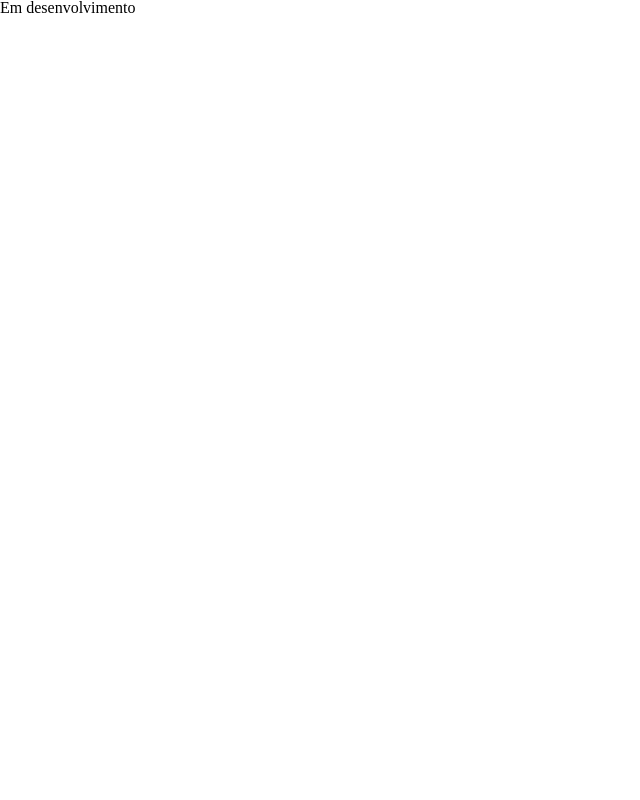
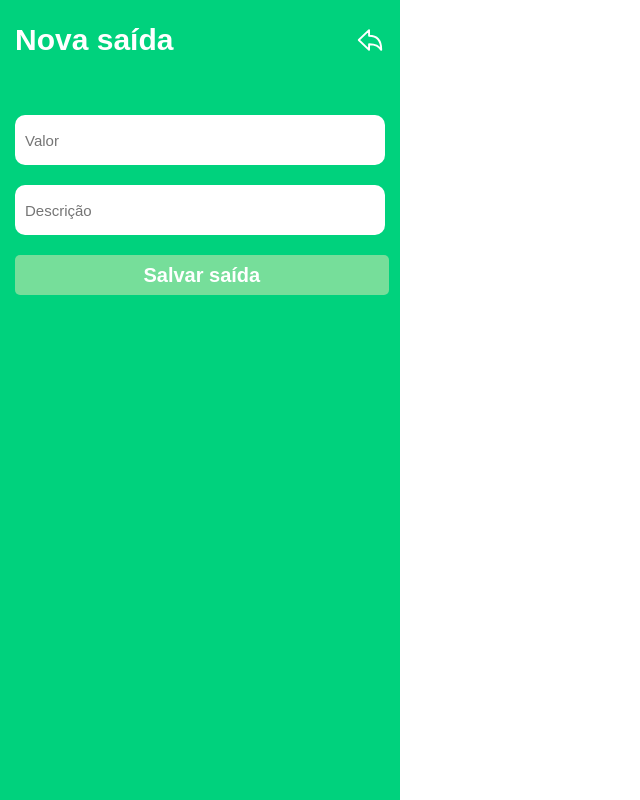
Before and after one commit to Tavares-ltc/my-wallet-front-end, a React (Create React App) app: page /saida in a window 1280 px wide. Shown: the whole page, without its empty margins (0-640 px from the left). Built offline with nearby package versions, Linux system fonts and the light colour scheme.

Commit message:
Foram adicionadas as funções de post que permitem a criação e o login do usuário.

```diff
--- a/package.json
+++ b/package.json
@@ -3,6 +3,7 @@
   "version": "0.1.0",
   "private": true,
   "dependencies": {
+    "axios": "^0.27.2",
     "react": "^16.14.0",
     "react-dom": "^16.14.0",
     "react-is": "^16.13.1",
--- a/src/App.js
+++ b/src/App.js
@@ -7,17 +7,18 @@ import styled from "styled-components";
 
 export default function App() {
     const [userName, setUserName] = useState('')
+    const [authorization, setAuthorization] = useState('')
     return (
         <>
 
 
             <BrowserRouter>
                 <Routes>
-                    <Route path='/' element={<HomePage type={'sign-in'} setUserName={setUserName} />} />
+                    <Route path='/' element={<HomePage type={'sign-in'} setAuthorization={setAuthorization} setUserName={setUserName} />} />
                     <Route path='/cadastro' element={<HomePage type={'sign-up'}  />} />
-                    <Route path='/mywallet' element={<MyWallet/>} userName={userName} />
-                    <Route path='/entrada' element={<CashFlow/>} type={'in'} />
-                    <Route path='/saida' element={<CashFlow/>} type={'out'} />
+                    <Route path='/mywallet' element={<MyWallet userName={userName} authorization={authorization}/>} />
+                    <Route path='/entrada' element={<CashFlow type={'in'}/>}  />
+                    <Route path='/saida' element={<CashFlow type={'out'}/>}  />
 
                 </Routes>
             </BrowserRouter>
--- a/src/CashFlow.js
+++ b/src/CashFlow.js
@@ -1,8 +1,95 @@
+import { useEffect, useState } from "react"
+import { useNavigate } from "react-router-dom"
+import styled from "styled-components"
+import { Page, Header } from "./MyWallet"
 
-export default function CashFlow(){
+export default function CashFlow({ type }) {
+    const [cashFlowData, setCashFlowData] = useState({ value: '', description: '' })
+    const [flowType, setFlowType] = useState('entrada')
+    const navigate = useNavigate()
+    useEffect(() => {
+        if (type === 'out') {
+            setFlowType('saída')
+        } else {
+            setFlowType('entrada')
+        }
+    }, [type])
+
     return (
-        <>
-        <h1>Em desenvolvimento</h1>
-        </>
+        <Page>
+            <Header>
+                <h1>Nova {flowType}</h1>
+                <ion-icon name="arrow-undo-outline" onClick={() => navigate('/mywallet')}></ion-icon>
+            </Header>
+            <Forms onSubmit={sendData}>
+                <form >
+                    <input type='number' pattern="/[0-9]/" min="0" placeholder='Valor' name='value' onChange={handleCashFlowData} required />
+                    <input type='text' placeholder='Descrição' name='description' onChange={handleCashFlowData} required />
+                    <button type='submit' value='entrar'> Salvar {flowType}</button>
+                </form>
+            </Forms>
+        </Page>
     )
+
+    function handleCashFlowData(event) {
+        setCashFlowData({
+            ...cashFlowData,
+            [event.target.name]: event.target.value
+        })
+    }
+    function sendData(event) {
+        event.preventDefault();
+        if (type === 'in') {
+
+            return console.log(cashFlowData)
+        }
+        console.log(cashFlowData)
+    }
 }
+
+
+const Forms = styled.div`
+width: 100%;
+display: flex;
+flex-direction: column;
+justify-content: center;
+align-items: center;
+input{
+    box-sizing: border-box;
+    padding-left: 10px;
+    height: 50px;
+    border-radius: 10px;
+    border-style: none;
+    margin-top: 20px;
+    width: 100%;
+    font-size: 15px;
+    font-family: Arial, Helvetica, sans-serif;
+/* Chrome, Safari, Edge, Opera */
+&::-webkit-outer-spin-button,
+&::-webkit-inner-spin-button {
+  -webkit-appearance: none;
+  margin: 0;
+}
+/* Firefox */
+&[type=number] {
+  -moz-appearance: textfield;
+}
+    &:focus{
+ outline: 2px solid #21bb57;
+    }
+}
+button {
+    margin-top: 20px;
+    height: 40px;
+    width: 101%;
+    border-style: none;
+    border-radius: 5px;
+    background-color: #76de9a;
+    color: white;
+    font-size: 20px;
+    font-weight: 700;
+    cursor : pointer ;
+    font-family: Arial, Helvetica, sans-serif;
+
+}
+`
--- a/src/HomePage.js
+++ b/src/HomePage.js
@@ -1,10 +1,13 @@
 import styled from 'styled-components';
 import { useState } from "react";
 import { useNavigate } from 'react-router-dom';
-export default function HomePage({ type, setUserName }) {
+import axios from 'axios';
+
+export default function HomePage({ type, setUserName, setAuthorization }) {
     const [loginData, setLoginData] = useState({ email: '', password: '' })
-    const [signUpData, setSignUpData] = useState({name:'', email: '', password: ''})
-    const [hover, setHover] = useState(false)
+    const [signUpData, setSignUpData] = useState({ name: '', email: '', password: '' })
+    const [hover, setHover] = useState(false);
+    const [passowrdValidationText, setPasswordValidationText] = useState('')
     const navigate = useNavigate()
 
     if (type === 'sign-in') {
@@ -14,8 +17,8 @@ export default function HomePage({ type, setUserName }) {
                 <h1 >My Wallet</h1>
                 <Forms onSubmit={sendData} hover={hover}>
                     <form >
-                        <input type='email' placeholder='E-mail' name='email' onChange={handleLogin} required />
-                        <input type='password' placeholder='Senha' name='password' onChange={handleLogin} required />
+                        <input type='email' value={loginData.email} placeholder='E-mail' name='email' onChange={handleLogin} required />
+                        <input type='password' value={loginData.password} placeholder='Senha' name='password' onChange={handleLogin} required />
                         <button type='submit' value='entrar'> Entrar</button>
                     </form>
                     <p onMouseOver={() => setHover(!hover)}
@@ -31,10 +34,11 @@ export default function HomePage({ type, setUserName }) {
             <h1 >My Wallet</h1>
             <Forms onSubmit={sendData} hover={hover}>
                 <form >
-                    <input type='text' placeholder='Nome' name='name'onChange={handleSignUp} required/>
+                    <input type='text' placeholder='Nome' name='name' onChange={handleSignUp} required />
                     <input type='email' placeholder='E-mail' name='email' onChange={handleSignUp} required />
                     <input type='password' placeholder='Senha' name='password' onChange={handleSignUp} required />
-                    <input type='password' placeholder='Confirme a senha' name='password' onChange={handleSignUp} required />
+                    <input type='password' placeholder='Confirme a senha' name='password_confirm' onChange={handleSignUp} required />
+                    <p>{passowrdValidationText}</p>
                     <button type='submit' value='entrar'> Entrar </button>
                 </form>
                 <p onMouseOver={() => setHover(!hover)}
@@ -45,17 +49,42 @@ export default function HomePage({ type, setUserName }) {
     )
     function sendData(event) {
         event.preventDefault();
-        if(type === 'sign-in') {
+        if (type === 'sign-in') {
             console.log(loginData)
-         setUserName(loginData.name)
-        //    navigate('/mywallet')
+            axios.post("http://localhost:5000/sign-in", loginData).then((res)=> {
+                setAuthorization({
+                    headers: {
+                        'authorization': `Bearer ${res.data.token}`
+                    }
+                })
+                setUserName(res.data.name)
+                navigate('/mywallet')
+            }).catch((err)=> {
+                alert('Verifique o email e a senha.');
+                console.log(err);
+            })
         } else {
             //verificar se as senhas são iguais
-            console.log(signUpData)
+            if (signUpData.password !== signUpData.password_confirm) {
+                setPasswordValidationText('As senhas devem ser iguais.')
+                return;
             }
+            setPasswordValidationText('');
+            delete signUpData.password_confirm
+
+            axios.post("http://localhost:5000/sign-up", signUpData).then(()=> {
+                alert('Usuário criado com sucesso!');
+             navigate('/')
+            }).catch(err => {
+                console.error(err);
+                alert("Erro ao fazer cadastro! Consulte os logs.");
+            });
         }
 
-    function handleSignUp (event) {
+    }
+
+
+function handleSignUp(event) {
     setSignUpData({
         ...signUpData,
         [event.target.name]: event.target.value
@@ -114,6 +143,10 @@ input{
  outline: 2px solid #21bb57;
     }
 }
+form>p{
+    margin-top: 0;
+    color: #ff4848ff;
+}
 button {
     margin-top: 20px;
     height: 40px;
--- a/src/MyWallet.js
+++ b/src/MyWallet.js
@@ -1,13 +1,38 @@
 import styled from "styled-components";
 import { useNavigate } from "react-router-dom";
+import axios from 'axios';
 
-export default function MyWallet({ userName }) {
+export default function MyWallet({ userName, authorization },) {
     const navigate = useNavigate()
-
+    console.log(authorization)
+if(!authorization){
     return (
         <Page>
             <Header>
-                <h1>Olá, fulano</h1>
+                <h1>Olá, tente fazer login.</h1>
+                <ion-icon name="log-out-outline" onClick={()=> navigate('/')}></ion-icon>
+            </Header>
+            <BalancePage>
+        <h3>401 unauthorized</h3>
+            </BalancePage>
+            <Botton>
+            <Button >
+                <ion-icon name="add-circle-outline"></ion-icon>
+                <h2>Nova <br/> entrada</h2>
+                </Button>
+                <Button>
+                <ion-icon name="remove-circle-outline"></ion-icon>
+                <h2>Nova <br/> saida</h2>
+                </Button>
+            </Botton>
+        </Page>
+    )
+}
+listCashflow()
+    return (
+        <Page>
+            <Header>
+                <h1>Olá, {userName}</h1>
                 <ion-icon name="log-out-outline" onClick={()=> navigate('/')}></ion-icon>
             </Header>
             <BalancePage>
@@ -25,6 +50,17 @@ export default function MyWallet({ userName }) {
             </Botton>
         </Page>
     )
+
+    function listCashflow(){
+        axios.get("http://localhost:5000/cashflow", authorization)
+        .then((res)=> {
+            console.log(res)
+        })
+        .catch((res)=> {
+            console.log(res)
+        })
+    }
+
 }
 
 
@@ -64,6 +100,10 @@ width: 100%;
 background-color: white;
 border-radius: 2%;
 margin-bottom: 25px;
+h3{
+    margin: auto auto;
+    color: red;
+}
 `
 
 const Botton = styled.div`
@@ -93,9 +133,11 @@ h2 {
     font-size: 20px;
     font-family: Arial, Helvetica, sans-serif;
 }
+
 ion-icon{
     width: 25px;
     height: 25px;
 
 }
 `
+export {Page, Header}
```
Also changed, not shown: 1 other file (tests, documents, lock files or other folders). Lines whose indentation alone changed are shown as unchanged.
